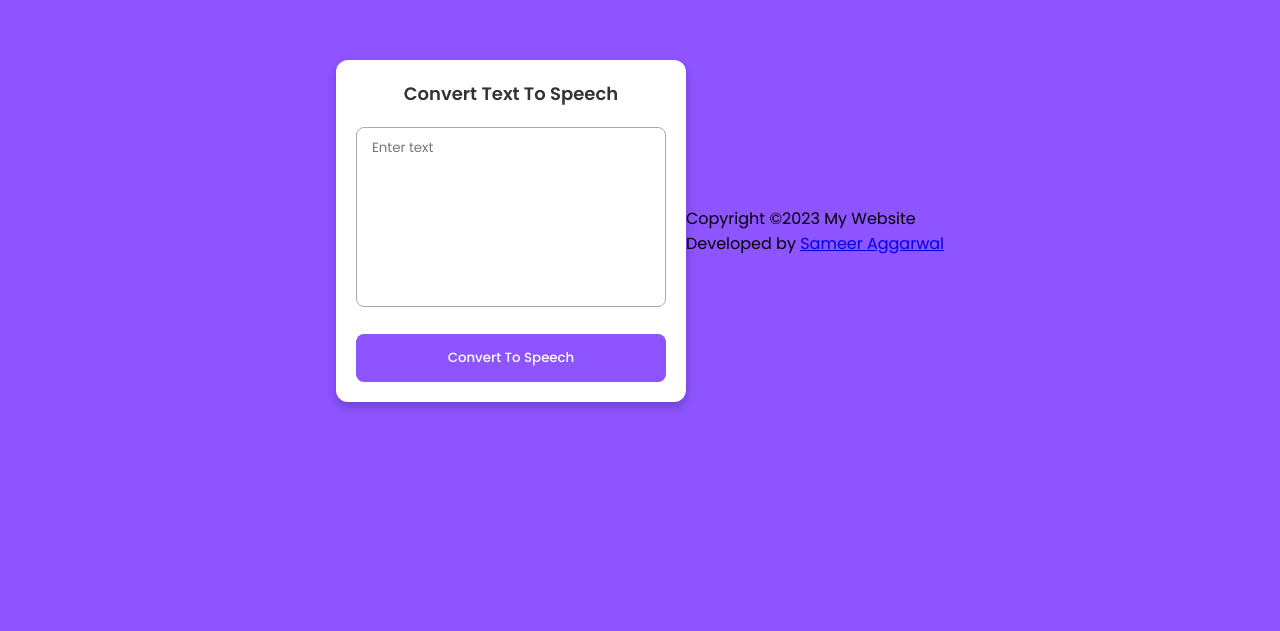
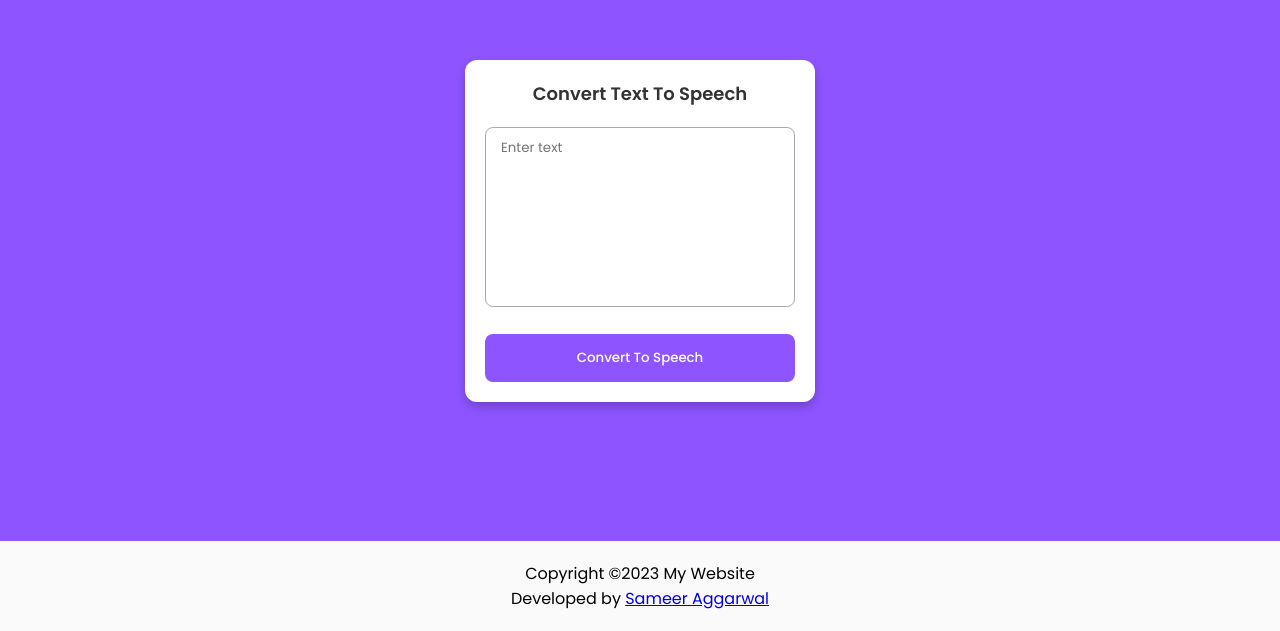
Before and after one commit to Sameer-Agg/text_to_voice, a plain HTML site: page index.html in a window 1280 px wide. Shown: the part 169-800 px from the top of the page. Drawn offline with Linux system fonts and the light colour scheme.

Commit message:
Update style.css

```diff
--- a/style.css
+++ b/style.css
@@ -59,3 +59,15 @@ button{
 button:hover{
     background:rgb(48, 21, 104);
 }
+
+
+footer {
+   background-color: #fafafa;
+   padding: 20px;
+   position:fixed;
+  bottom:0;
+  left:0;
+  width:100%;
+  height: 90px;
+   text-align: center;
+}
```
